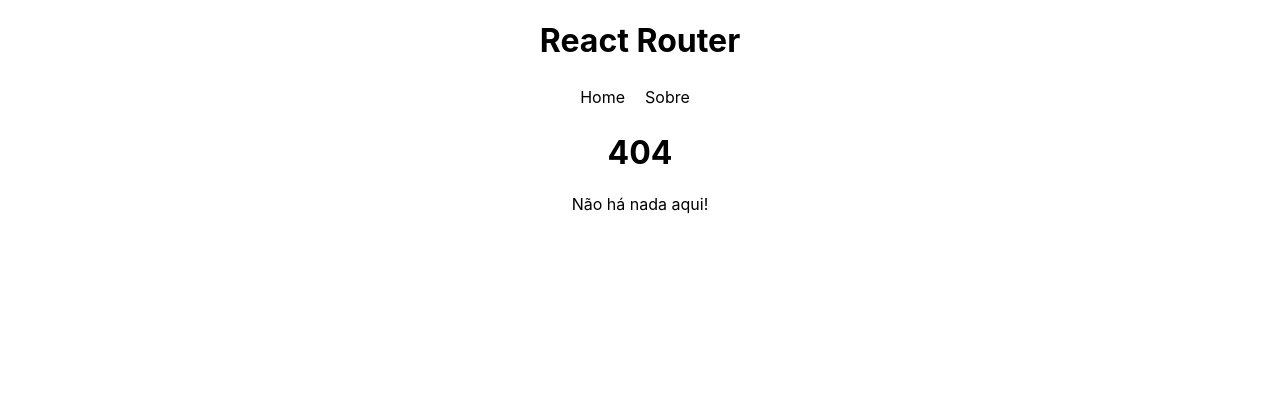
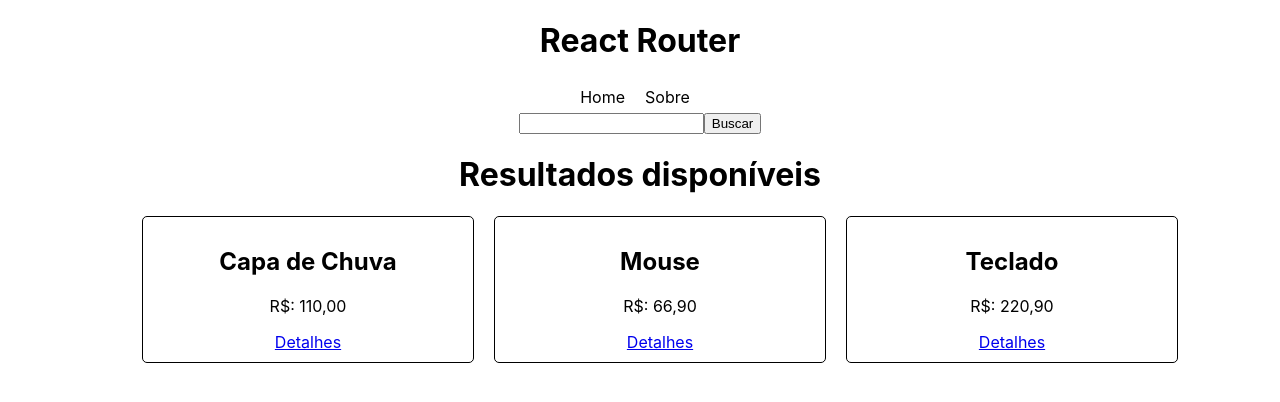
Before and after one commit to jpcchaves/Curso-ReactJS, a React (Create React App) app in the folder 8_ROUTER/react-router/: page /search in a window 1280 px wide. Before the commit this address had no page. Shown: the top 402 px of the page. Built offline with nearby package versions, Linux system fonts and the light colour scheme; data requests are answered from the project's data file.

Commit message:
form de busca *importante*

```diff
--- a/8_ROUTER/react-router/src/App.js
+++ b/8_ROUTER/react-router/src/App.js
@@ -6,6 +6,7 @@
 
 // Components
 import NavBar from "./components/NavBar";
+import SearchForm from "./components/SearchForm";
 
 // Pages
 import Home from "./pages/Home";
@@ -13,6 +14,7 @@
 import Product from "./pages/Product";
 import Info from "./pages/Info";
 import NotFound from "./pages/NotFound"
+import Search from "./pages/Search";
 
 function App() {
   return (
@@ -21,6 +23,8 @@
         <h1>React Router</h1>
         <BrowserRouter>
         <NavBar/>
+        {/* 9 - search */}
+        <SearchForm/>
           <Routes>
             {/* Passamos o caminho e o elemento */}
             <Route path="/" element={<Home />} />
@@ -29,6 +33,8 @@
             <Route path="/products/:id" element={<Product/>}/>
             {/* Nested routes */}
             <Route path="/products/:id/info" element={<Info/>}/>
+            {/* 9 - search */}
+            <Route path="/search" element={<Search/>}/>
             {/* 7 - no match route */}
             <Route path="*" element={ <NotFound/>}/>
           </Routes>
--- /dev/null
+++ b/8_ROUTER/react-router/src/components/SearchForm.jsx
@@ -0,0 +1,22 @@
+import { useNavigate } from "react-router-dom";
+import { useState } from "react";
+
+const SearchForm = () => {
+  const navigate = useNavigate();
+  const [query, setQuery] = useState();
+
+  const handleSubmit = (e) => {
+    e.preventDefault();
+
+    navigate("/search?q=" + query);
+  };
+
+  return (
+    <form onSubmit={handleSubmit}>
+      <input type="text" onChange={(e) => setQuery(e.target.value)} />
+      <input type="submit" value="Buscar" />
+    </form>
+  );
+};
+
+export default SearchForm;
--- /dev/null
+++ b/8_ROUTER/react-router/src/pages/Search.jsx
@@ -0,0 +1,29 @@
+import { useSearchParams, Link } from "react-router-dom"
+import { useFetch } from "../hooks/useFetch"
+
+const Search = () => {
+
+    const [searchParams] = useSearchParams()
+
+    const url = "http://localhost:4000/products?" + searchParams
+
+    const {data: items, loading, error} = useFetch(url)
+
+  return (
+    <div>
+      <h1>Resultados disponíveis</h1>
+      <ul className="products">
+          {items && items.map(item => (
+              <li key={item.id}>
+                  <h2>{item.name}</h2>
+                   <p>R$: {item.price}</p>
+                   {/* Rota dinâmica */}
+                   <Link to={`/products/${item.id}`}>Detalhes</Link>
+              </li>
+          ))}
+      </ul>
+    </div>
+  )
+}
+
+export default Search
```
